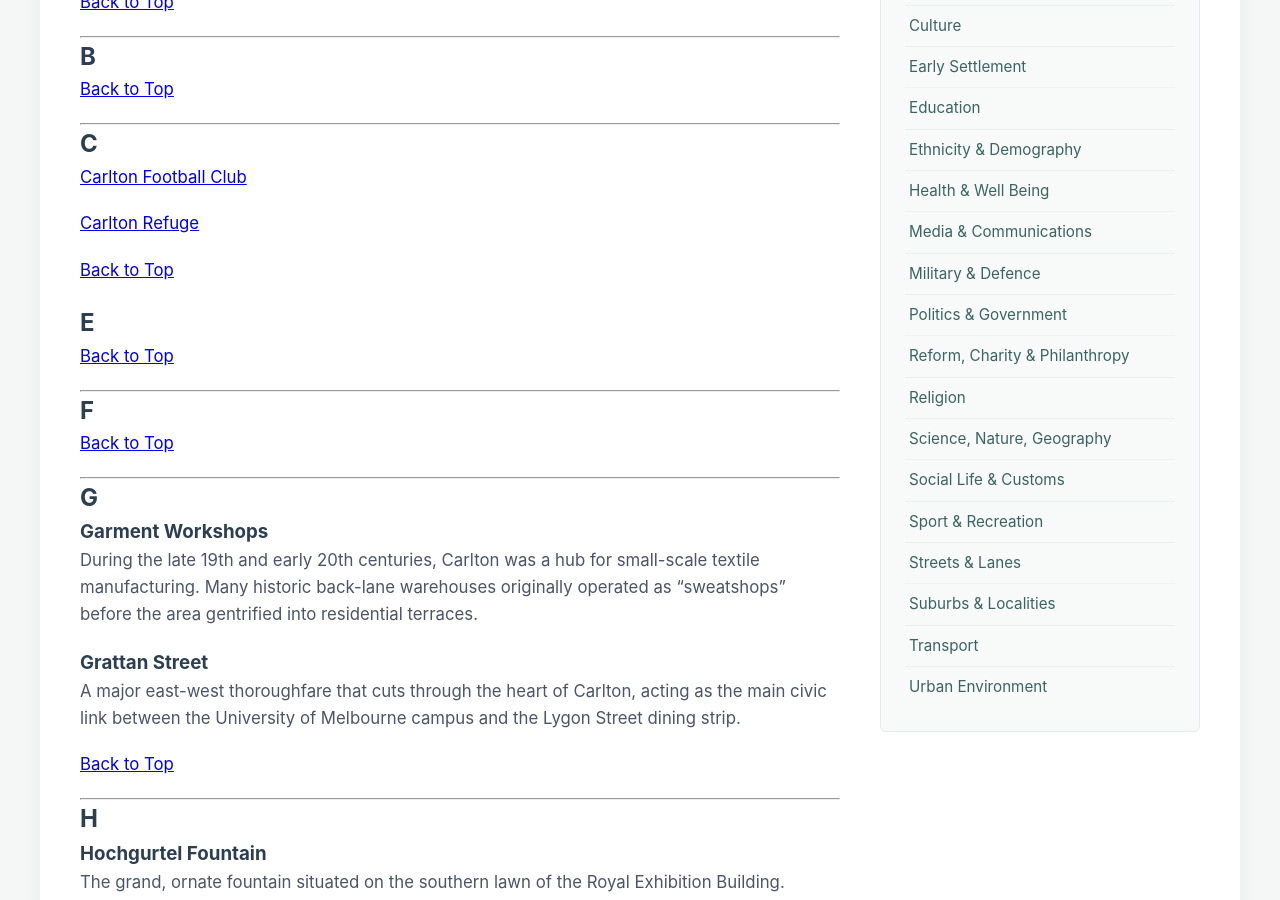
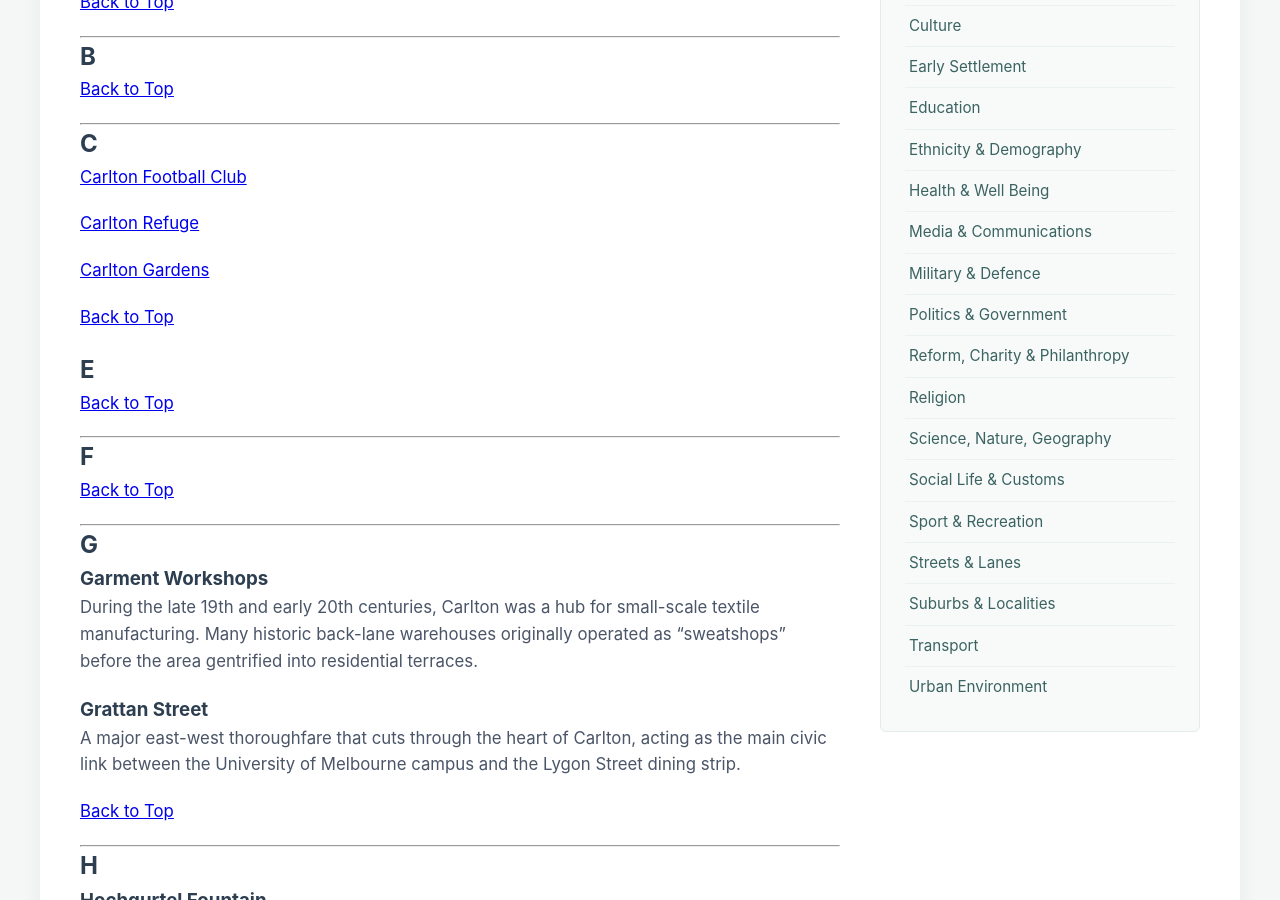
Before and after one commit to notamitchell/order, a Jekyll site: the page built from aToZ.md, in a window 1280 px wide and 900 px high, scrolled down 399 px. Built offline with Jekyll 4.4.1, drawn with Linux system fonts in a browser that asks for light colours.

Commit message:
Update aToZ.md

```diff
--- a/aToZ.md
+++ b/aToZ.md
@@ -30,6 +30,8 @@ Select a letter below to jump directly to that section.
 [Carlton Football Club](eac?id=EM00296)
 
 [Carlton Refuge](eac?id=EM00298)
+
+[Carlton Gardens](eac?id=EM00297)
 
 [Back to Top](#encyclopedia-index-a-to-z)
 
```
